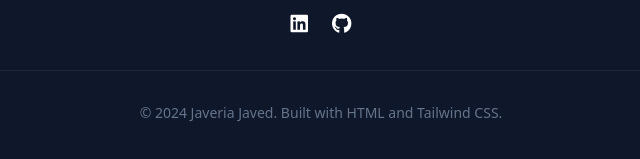
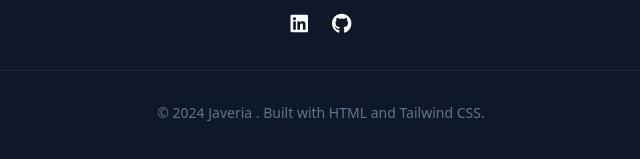
Before and after one commit to javeria080/project, a plain HTML site: page index.html in a window 1280 px wide. Shown: the part 1558-1717 px from the top of the page, 319-959 px from the left. Drawn offline with nearby package versions, Linux system fonts and the light colour scheme.

Commit message:
Update index.html

```diff
--- a/index.html
+++ b/index.html
@@ -123,7 +123,7 @@
             <a href="#" class="hover:text-blue-400 transition"><i class="fab fa-github"></i></a>
         </div>
         <p class="text-slate-500 text-sm border-t border-slate-800 pt-8">
-            © 2024 Javeria Javed. Built with HTML and Tailwind CSS.
+            © 2024 Javeria . Built with HTML and Tailwind CSS.
         </p>
     </footer>
 
```
